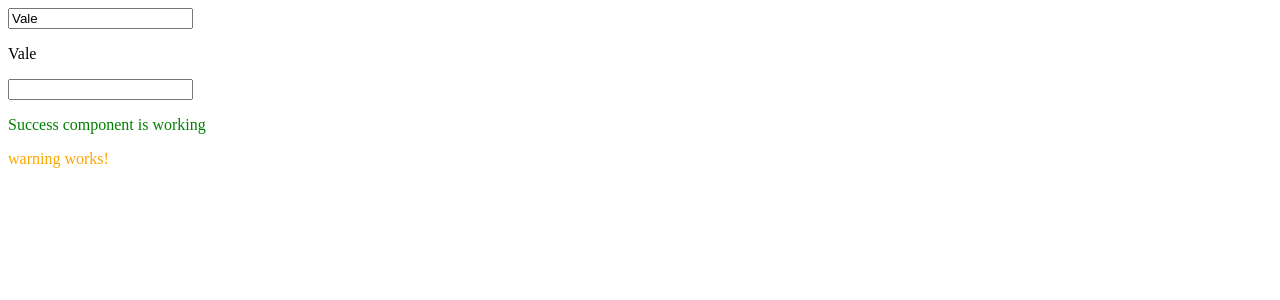
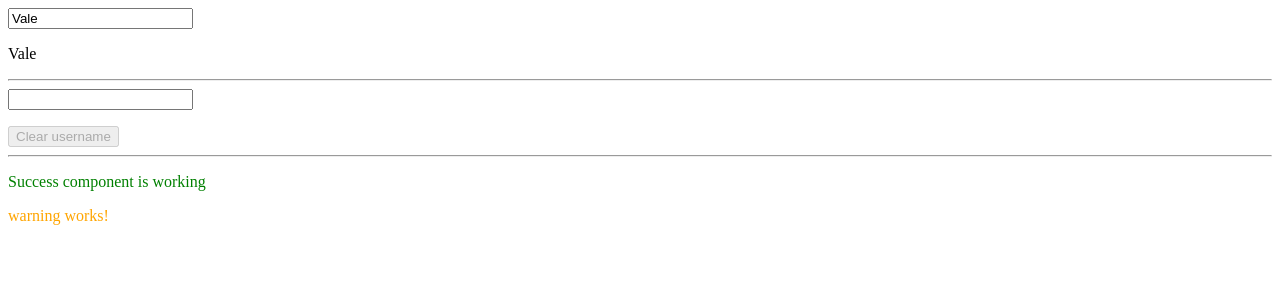
Before and after one commit to valeriaoshiro/AngularFirstApp, an Angular app: page / in a window 1280 px wide. Shown: the top 300 px of the page. Built offline with nearby package versions, Linux system fonts and the light colour scheme.

Commit message:
Add button to clear username and made it conditionally

```diff
--- a/src/app/app.component.html
+++ b/src/app/app.component.html
@@ -1,6 +1,17 @@
 <input type="text" [(ngModel)]="name">
 <p>{{ name }}</p>
 
-<input type="text" [(ngModel)]="userName">
-<p>{{ userName }}</p>
+<hr>
+<input
+    type="text" [(ngModel)]="username">
+<p>
+    {{ username }}
+</p>
+<button
+    class="btn btn-primary"
+    (click)="onClearUsername()"
+    [disabled]="username === ''">
+    Clear username
+</button>
+<hr>
 <app-success></app-success>
--- a/src/app/app.component.ts
+++ b/src/app/app.component.ts
@@ -7,5 +7,9 @@ import { Component } from '@angular/core';
 })
 export class AppComponent {
   name = 'Vale';
-  userName = '';
+  username = '';
+
+  onClearUsername(){
+    this.username = '';
+  }
 }
```
